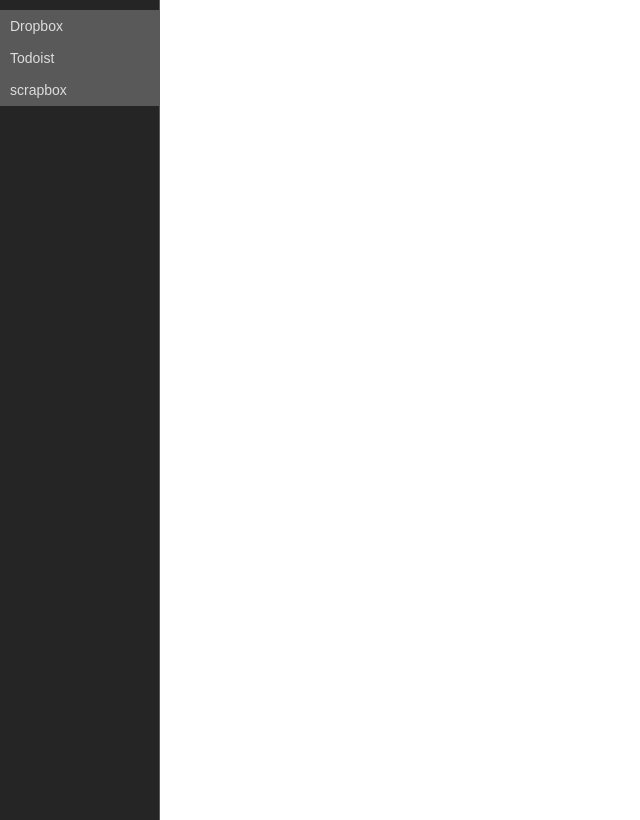
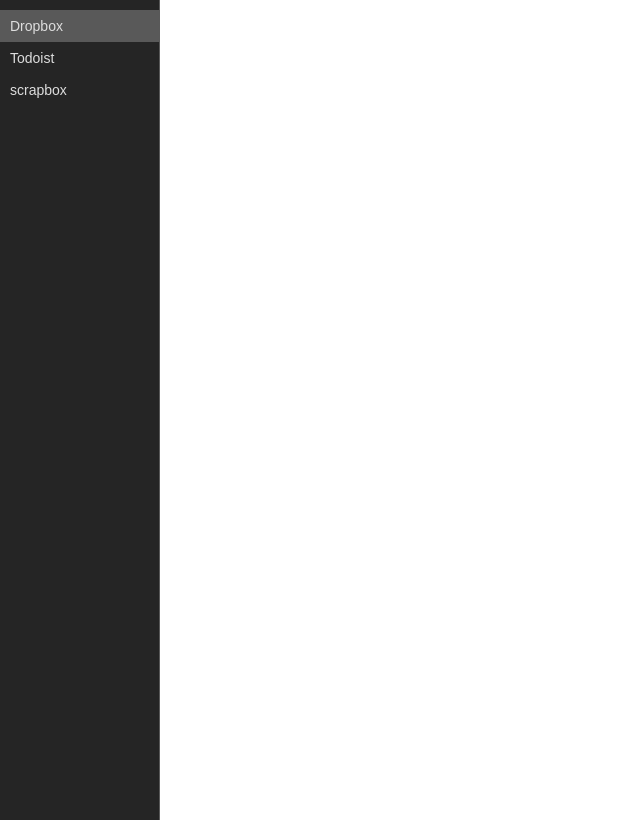
Before and after one commit to kazuyaseki/web-editor, a React (Create React App) app: page / in a window 1280 px wide. Shown: the whole page, without its empty margins (0-640 px from the left). Built offline with nearby package versions, Linux system fonts and the light colour scheme; the HTML template or start-up script is replaced by a standard one.

Commit message:
made to change class with current service

```diff
--- a/src/App.tsx
+++ b/src/App.tsx
@@ -40,7 +40,11 @@ class App extends React.Component {
 
     return (
       <div className="App">
-        <Sidebar changeLink={this.changeLink} services={this.services} />
+        <Sidebar
+          changeLink={this.changeLink}
+          services={this.services}
+          currentServiceId={this.state.currentServiceId}
+        />
         <Main link={currentService && currentService.url} />
       </div>
     );
--- a/src/components/Sidebar.tsx
+++ b/src/components/Sidebar.tsx
@@ -7,6 +7,7 @@ export default class Sidebar extends React.Component<
   {
     changeLink: (link: string) => void;
     services: Types.Service[];
+    currentServiceId: number;
   },
   any
 > {
@@ -14,7 +15,13 @@ export default class Sidebar extends React.Component<
     return (
       <ul className="sidebar">
         {this.props.services.map((service: Types.Service) => (
-          <li className="active" data-id={service.id} onClick={this.changeLink}>
+          <li
+            className={
+              this.props.currentServiceId === service.id ? 'active' : ''
+            }
+            data-id={service.id}
+            onClick={this.changeLink}
+          >
             {service.name}
           </li>
         ))}
```
